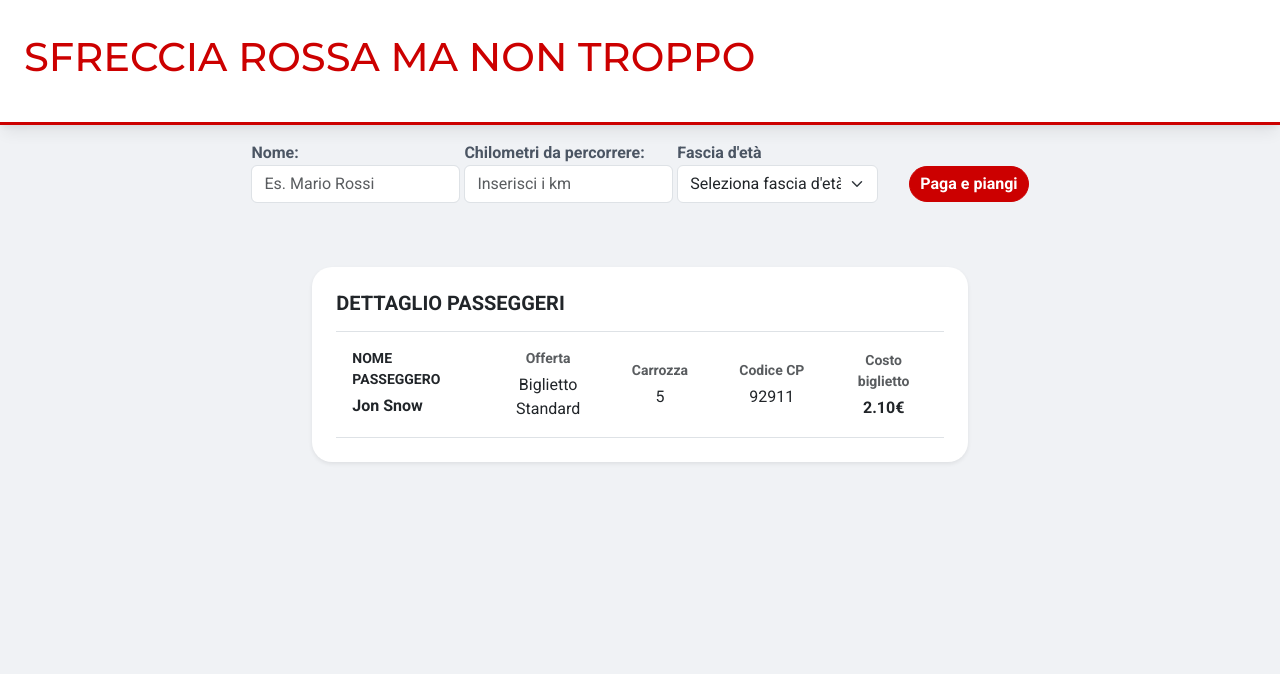
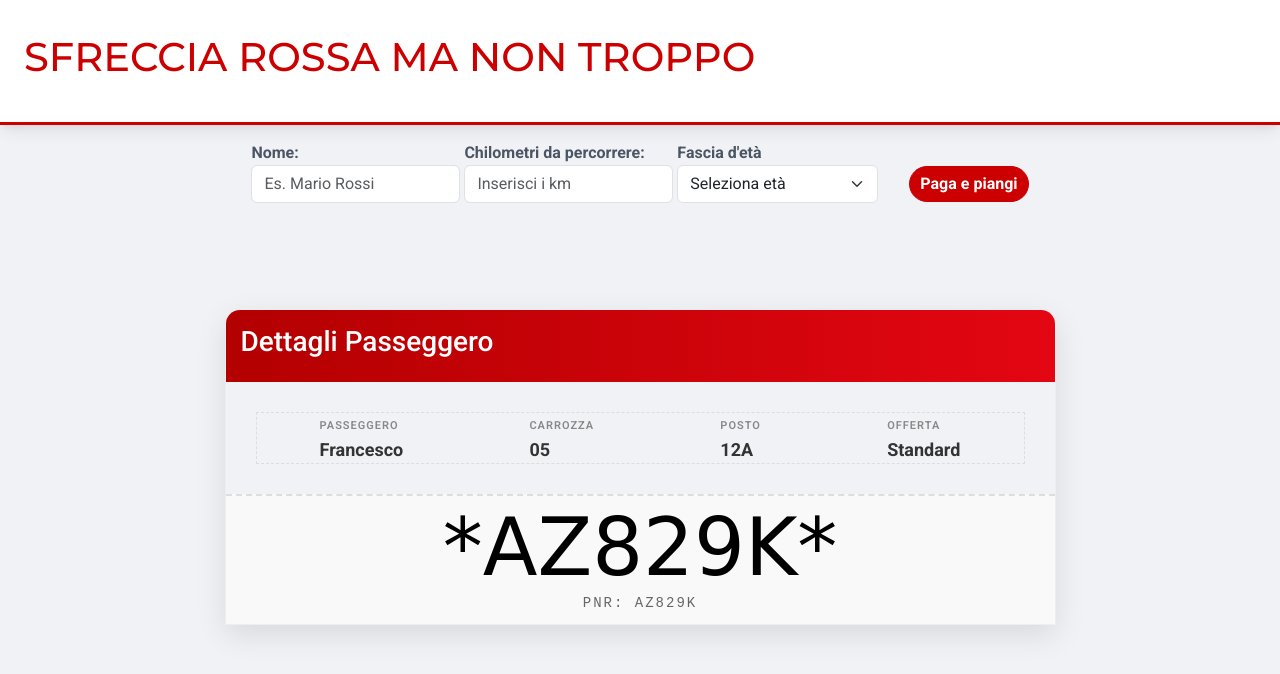
Before and after one commit to francesco-cassese/js-biglietto-treno-form, a plain HTML site: page index.html in a window 1280 px wide. Drawn offline with nearby package versions, Linux system fonts and the light colour scheme; a web font is replaced by a local one.

Commit message:
Personalizzato e ridimensionato ticket

```diff
--- a/index.html
+++ b/index.html
@@ -25,8 +25,12 @@
     <link href="https://fonts.googleapis.com/css2?family=Roboto:ital,wght@0,100..900;1,100..900&display=swap"
         rel="stylesheet">
 
+    <!-- COLLEGAMENTO GOOGLE FONTS "Libre Bar Code 39"-->
+    <link rel="preconnect" href="https://fonts.googleapis.com">
+    <link rel="preconnect" href="https://fonts.gstatic.com" crossorigin>
+    <link href="https://fonts.googleapis.com/css2?family=Libre+Barcode+39&display=swap" rel="stylesheet">
+
     <!-- COLLEGAMENTI CSS -->
-    <link rel="stylesheet" href="./styles/mediaquery.css">
     <link rel="stylesheet" href="./styles/style.css">
 </head>
 
@@ -60,7 +64,7 @@
                             <span class="fw-bold txt-grey-label">Fascia d'età</span>
                             <select class="form-select select-age mb-3" required id="age-selector"
                                 aria-label="Seleziona la tua fascia d'età">
-                                <option selected disabled hidden value="">Seleziona fascia d'età</option>
+                                <option selected disabled hidden value="">Seleziona età</option>
                                 <option value="18">Ho meno di 17 anni</option>
                                 <option value="30">Età compresa tra 18 e 64</option>
                                 <option value="65">Ho più di 65 anni</option>
@@ -75,45 +79,40 @@
         </form>
 
         <!-- CARD -->
-        <div class="card border-0 shadow-sm mt-5">
-            <div class="p-4">
-                <h5 class="fw-bold text-uppercase mb-3">
-                    Dettaglio passeggeri
-                </h5>
-
-                <div class="row g-0 border-top border-bottom">
-
-                    <div class="col-md-3 p-3">
-                        <small class="d-block text-uppercase fw-bold mb-1"">
-                            Nome Passeggero
-                        </small>
-                        <span class=" fw-bold">Jon Snow</span>
-                    </div>
-
-                    <div class="col-md-9 p-3 bg-white">
-                        <div class="row text-start text-md-center h-100 align-items-center">
-
-                            <div class="col-6 col-md-3">
-                                <small class="d-block fw-bold text-muted mb-1">Offerta</small>
-                                <span>Biglietto Standard</span>
-                            </div>
-
-                            <div class="col-6 col-md-3">
-                                <small class="d-block fw-bold text-muted mb-1">Carrozza</small>
-                                <span>5</span>
-                            </div>
-
-                            <div class="col-6 col-md-3">
-                                <small class="d-block fw-bold text-muted mb-1">Codice CP</small>
-                                <span>92911</span>
-                            </div>
-
-                            <div class="col-6 col-md-3">
-                                <small class="d-block fw-bold text-muted mb-1">Costo biglietto</small>
-                                <span class="fw-bold">2.10&euro;</span>
+        <div class="container">
+            <div class="row">
+                <div class="col-9 mx-auto">
+                    <section class="ticket">
+                        <div class="ticket-header">
+                            <h3>Dettagli Passeggero</h3>
+                        </div>
+                        <div class="ticket-body">
+                            <div class="details d-flex justify-content-around">
+                                <div class="detail-item d-flex flex-column">
+                                    <span class="label">PASSEGGERO</span>
+                                    <span class="value">Francesco</span>
+                                </div>
+                                <div class="detail-item d-flex flex-column">
+                                    <span class="label">CARROZZA</span>
+                                    <span class="value">05</span>
+                                </div>
+                                <div class="detail-item d-flex flex-column">
+                                    <span class="label">POSTO</span>
+                                    <span class="value">12A</span>
+                                </div>
+                                <div class="detail-item d-flex flex-column">
+                                    <span class="label">OFFERTA</span>
+                                    <span class="value">Standard</span>
+                                </div>
                             </div>
                         </div>
-                    </div>
+                        <div class="ticket-footer">
+                            <div class="barcode">
+                                <div class="barcode-mock">*AZ829K*</div>
+                                <span class="pnr">PNR: AZ829K</span>
+                            </div>
+                        </div>
+                    </section>
                 </div>
             </div>
         </div>
--- a/styles/style.css
+++ b/styles/style.css
@@ -24,9 +24,13 @@
     --color-btn-Hover: #A30000;
     --color-txt-label: #4b5563;
     --color-border-btn: #CC0000;
-    --color-border-table: #4b5563;
     --color-txt-btn: #FFF;
-    --bg-card: #FFF;
+    --bg-ticket: #FFF;
+    --bg-header-ticket: linear-gradient(to right, #b30000, #e30613);
+    --border-ticket: #eee;
+    --color-title-header-title: #FFF;
+    --border-details: #ddd;
+    --color-txt-label-ticket: #000;
 }
 
 .txt-grey-label {
@@ -75,9 +79,77 @@
 
 /* --- Card --- */
 
-.card {
-    border-radius: 20px;
+.ticket {
     background-color: var(--bg-card);
+    box-shadow: 0 10px 30px rgba(0, 0, 0, 0.1);
+    border: 1px solid var(--border-ticket);
+    border-radius: 15px 15px 0 0;
+    overflow: hidden;
+    margin-top: 90px;
+}
+
+.ticket-header {
+    background: var(--bg-header-ticket);
+    color: var(--color-title-header-title);
+    padding: 15px;
+    font-weight: bold;
+}
+
+.ticket-body {
+    padding: 30px;
+}
+
+.details {
+    border: 1px dashed #ddd;
+    padding-top: 5px;
+    color: #999;
+}
+
+.label {
+    font-size: 11px;
+    text-transform: uppercase;
+    letter-spacing: 1px;
+    color: #888;
+    font-weight: 600;
+    margin-bottom: 2px;
+}
+
+.value {
+    font-size: 18px;
+    color: #333;
+    font-weight: 700;
+}
+
+.ticket-footer {
+    background: #f9f9f9;
+    padding: 10px;
+    text-align: center;
+    border-top: 2px dashed #ddd;
+    position: relative;
+}
+
+.libre-barcode-39-regular {
+    font-family: "Libre Barcode 39", system-ui;
+    font-weight: 400;
+    font-style: normal;
+}
+
+
+.barcode-mock {
+    font-family: 'Libre Barcode 39', cursive;
+    font-size: 80px;
+    line-height: 0.8;
+    margin: 10px 0;
+    color: #000;
+    user-select: none;
+}
+
+.pnr {
+    font-family: 'Courier New', Courier, monospace;
+    color: #666;
+    font-size: 14px;
+    letter-spacing: 2px;
+    text-transform: uppercase;
 }
 
 /* --- Bottone input --- */
```
